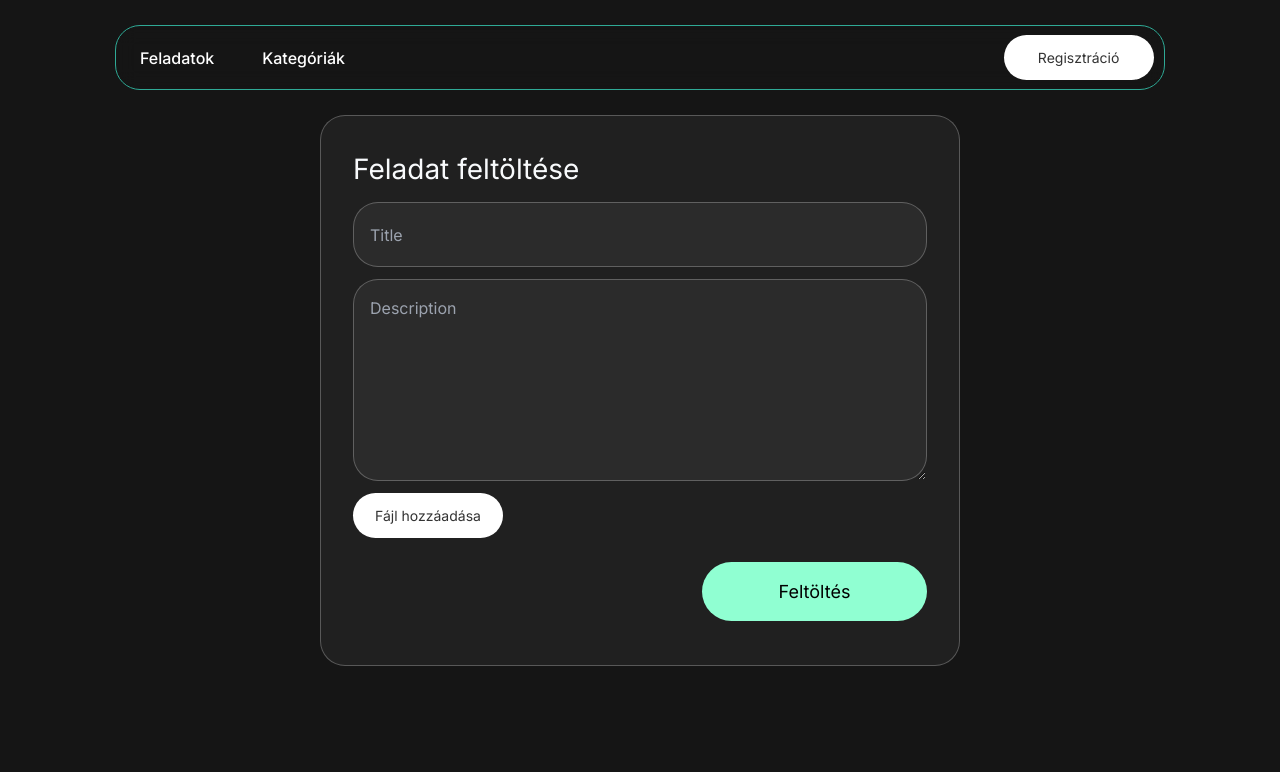
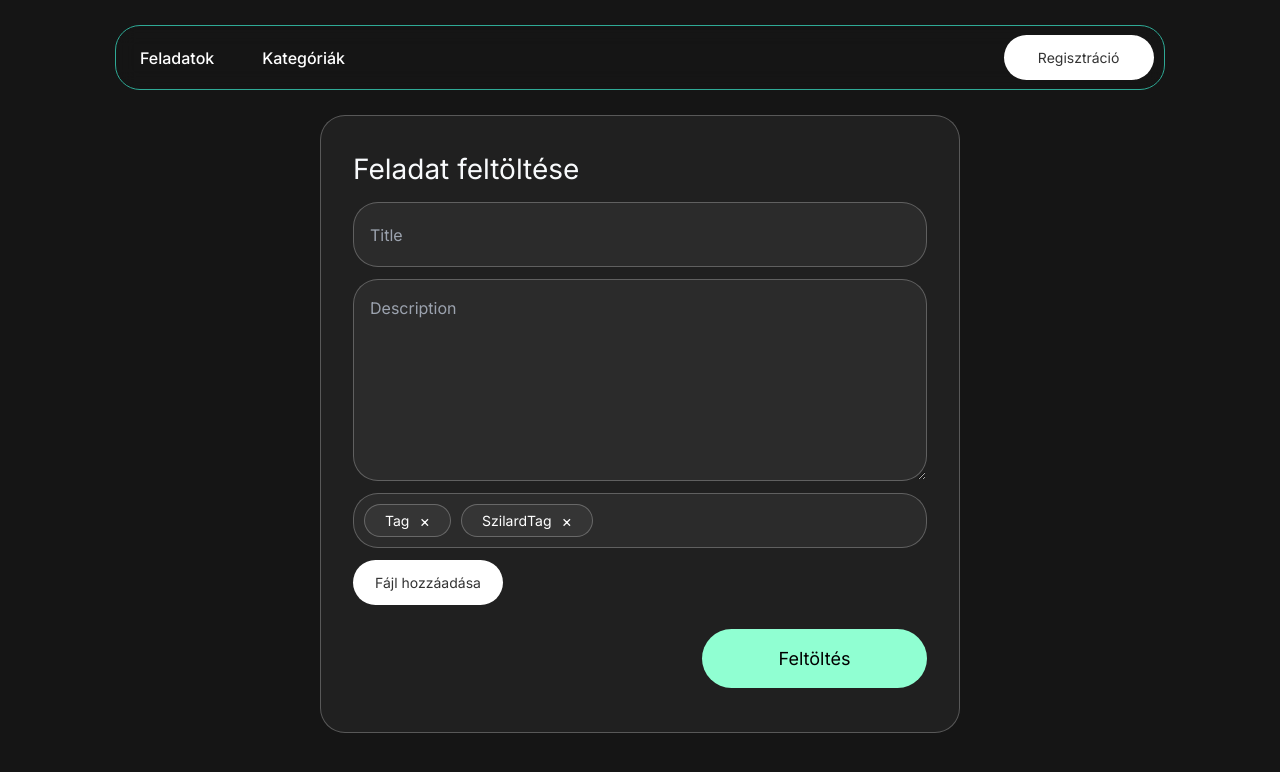
Before and after one commit to devRoot-workshop/devRoot-frontend, a Next.js app: page /feladatok/feltoltes in a window 1280 px wide. Shown: the top 772 px of the page. Built offline with nearby package versions, Linux system fonts and the light colour scheme; no server answers.

Commit message:
feat: remove tags from quest

```diff
--- a/src/app/feladatok/feltoltes/page.tsx
+++ b/src/app/feladatok/feltoltes/page.tsx
@@ -7,6 +7,8 @@ import Header from "@/components/header/Header";
 import InputBox from "@/components/boxes/input/InputBox";
 import styles from "./page.module.css";
 import Button from "@/components/button/Button";
+import TagContainer from "@/components/boxes/tag/TagContainer";
+import TagComponent from "@/components/boxes/tag/TagComponent";
 
 const UploadPage: React.FC = () => {
     const { user } = useAuth();
@@ -14,7 +16,10 @@ const UploadPage: React.FC = () => {
         title: "",
         taskDescription: "",
         created: new Date().toISOString().split("T")[0],
-        tags: [{ id: "0" }],
+        tags: [
+            { id: 1, name: "Tag" },
+            { id: 3, name: "SzilardTag" }
+        ],
     });
 
     const handleChange = (e: React.ChangeEvent<HTMLInputElement | HTMLTextAreaElement>) => {
@@ -25,6 +30,13 @@ const UploadPage: React.FC = () => {
         }));
     };
 
+    const handleTagRemove = (id: number) => {
+        setFormData((prevData) => ({
+          ...prevData,
+          tags: prevData.tags.filter((tag) => tag.id !== id),
+        }));
+    };
+
     const handleSubmit = async (e: React.FormEvent) => {
         e.preventDefault();
 
@@ -32,7 +44,7 @@ const UploadPage: React.FC = () => {
             title: formData.title,
             taskDescription: formData.taskDescription,
             created: formData.created,
-            tagId: formData.tags.map((tag) => parseInt(tag.id)),
+            tagId: formData.tags.map((tag) => tag.id),
         };
 
         try {
@@ -70,6 +82,16 @@ const UploadPage: React.FC = () => {
                     value={formData.taskDescription}
                     placeholderText="Description"
                 />
+                <TagContainer>
+                    {formData.tags.map((tag) => (
+                        <TagComponent
+                            key={tag.id}
+                            id={tag.id}
+                            text={tag.name}
+                            onRemove={handleTagRemove}
+                        />
+                    ))}
+                </TagContainer>
                 <Button type="button" size="small" color="pale">Fájl hozzáadása</Button>
 
                 <div className={styles.buttonGroup}>
--- /dev/null
+++ b/src/components/boxes/tag/TagComponent.module.css
@@ -0,0 +1,26 @@
+.tag {
+  background: rgba(255, 255, 255, 0.05);
+  border: 1px solid rgba(255, 255, 255, 0.25);
+  border-radius: 25px;
+  padding: 5px 20px;
+  color: white;
+  font-size: 14px;
+  display: inline-flex;
+  align-items: center;
+  justify-content: space-between;
+  gap: 10px;
+}
+
+.removeButton {
+  background: none;
+  border: none;
+  color: white;
+  font-size: 16px;
+  cursor: pointer;
+  line-height: 1;
+  padding: 0;
+}
+
+.removeButton:hover {
+  color: red;
+}
--- /dev/null
+++ b/src/components/boxes/tag/TagComponent.tsx
@@ -0,0 +1,25 @@
+import React, { FC } from 'react';
+import styles from './TagComponent.module.css';
+
+interface TagComponentProps {
+  text: string;
+  id: number;
+  onRemove: (id: number) => void;
+}
+
+const TagComponent: FC<TagComponentProps> = ({ text, id, onRemove }) => {
+  const handleRemove = () => {
+    onRemove(id);
+  };
+
+  return (
+    <div className={styles.tag}>
+      {text}
+      <button type='button' className={styles.removeButton} onClick={handleRemove} aria-label="Remove Tag">
+        &times;
+      </button>
+    </div>
+  );
+};
+
+export default TagComponent;
--- /dev/null
+++ b/src/components/boxes/tag/TagContainer.module.css
@@ -0,0 +1,27 @@
+.container {
+    display: flex;
+    flex-direction: row;
+    overflow-x: auto;
+    width: 100%;
+    border-radius: 25px;
+    background: rgba(255, 255, 255, 0.05);
+    border: 1px solid rgba(255, 255, 255, 0.25);
+    padding: 10px;
+    box-sizing: border-box;
+    scrollbar-width: thin;
+    scrollbar-color: #888 #f0f0f0;
+    gap: 10px;
+  }
+
+  .container::-webkit-scrollbar {
+    height: 6px;
+  }
+
+  .container::-webkit-scrollbar-thumb {
+    background-color: #888;
+    border-radius: 10px;
+  }
+
+  .container::-webkit-scrollbar-track {
+    background: #f0f0f0;
+  }
--- /dev/null
+++ b/src/components/boxes/tag/TagContainer.tsx
@@ -0,0 +1,16 @@
+import React, { FC, ReactNode } from 'react';
+import styles from './TagContainer.module.css';
+
+interface TagContainerProps {
+  children: ReactNode;
+}
+
+const TagContainer: FC<TagContainerProps> = ({ children }) => {
+  return (
+    <div className={styles.container}>
+      {children}
+    </div>
+  );
+};
+
+export default TagContainer;
```
Also changed, not shown: src/lib/global/quest.d.ts (+4 -5 lines).
